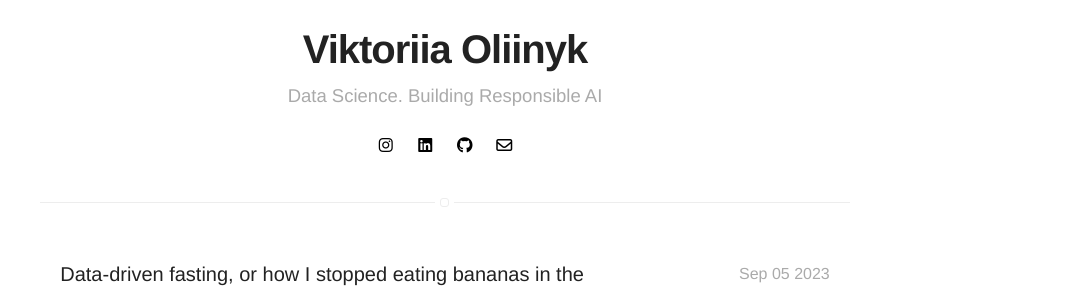
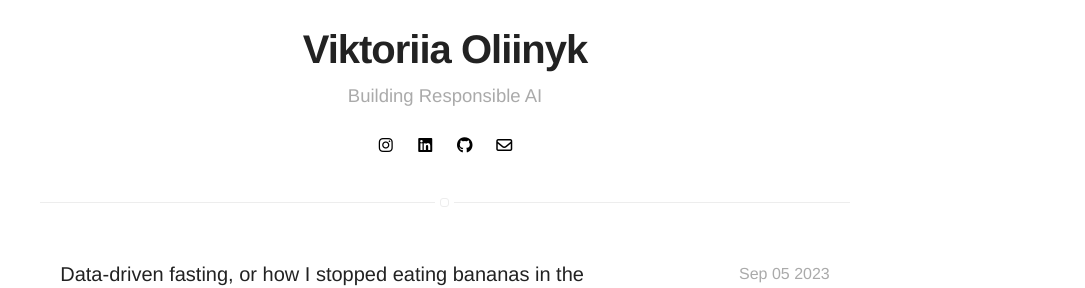
Before and after one commit to vikoliinyk/vikoliinyk.github.io, a Jekyll site: the page built from blog.html, in a window 1280 px wide. Shown: the part 252-540 px from the top of the page, without its empty margins (195-1280 px from the left). Built offline with Jekyll 4.4.1, drawn with Linux system fonts in a browser that asks for light colours; nearby versions of some CDN libraries.

Commit message:
Update _config.yml

```diff
--- a/_config.yml
+++ b/_config.yml
@@ -1,6 +1,6 @@
 # main text of home
 title: Viktoriia Oliinyk
-bio: Data Science. Building Responsible AI
+bio: Building Responsible AI
 
 # twitter summary info
 description: My personal blog
@@ -41,7 +41,7 @@ email: viktoriia.oliinyk.ua@gmail.com
 authors:
   viktoriiaoliinyk:
     name: Viktoriia Oliinyk
-    bio: Data Science \\ Building Responsible AI
+    bio: Building Responsible AI
     external-image: false
     picture: assets/images/profile.png
 
```
